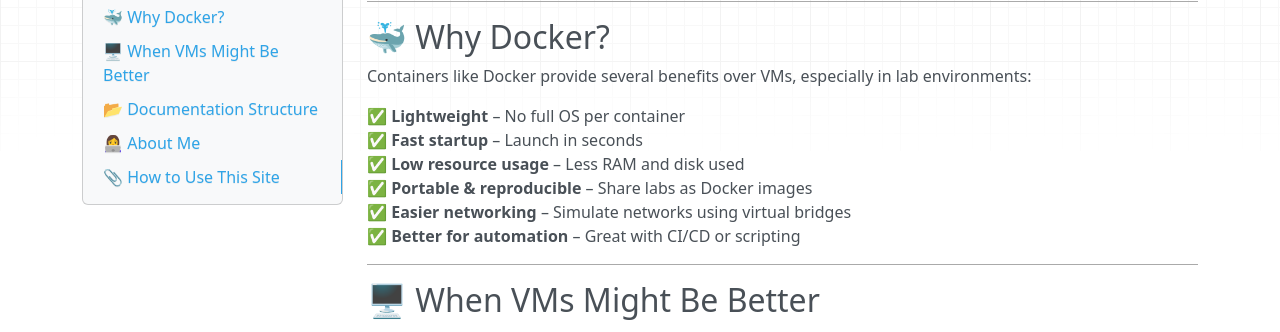
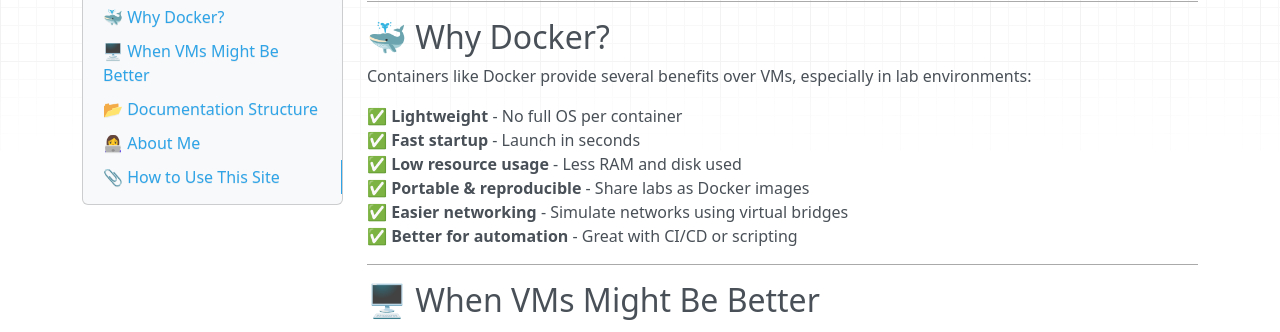
Before and after one commit to andrecxin/Docker-VS-VMs, an MkDocs documentation site: the page built from docs/index.md, in a window 1280 px wide and 900 px high, scrolled down 306 px. Shown: the part 155-487 px from the top of the window. Built offline with MkDocs 1.6.1, drawn with Linux system fonts in a browser that asks for light colours; nearby versions of some CDN libraries.

```diff
--- a/docs/index.md
+++ b/docs/index.md
@@ -19,12 +19,12 @@ The core aim of this internship is to evaluate the **performance**, **flexibilit
 
 Containers like Docker provide several benefits over VMs, especially in lab environments:
 
-✅ **Lightweight** – No full OS per container
-✅ **Fast startup** – Launch in seconds
-✅ **Low resource usage** – Less RAM and disk used
-✅ **Portable & reproducible** – Share labs as Docker images
-✅ **Easier networking** – Simulate networks using virtual bridges
-✅ **Better for automation** – Great with CI/CD or scripting
+✅ **Lightweight** - No full OS per container
+✅ **Fast startup** - Launch in seconds
+✅ **Low resource usage** - Less RAM and disk used
+✅ **Portable & reproducible** - Share labs as Docker images
+✅ **Easier networking** - Simulate networks using virtual bridges
+✅ **Better for automation** - Great with CI/CD or scripting
 
 ---
 
```
